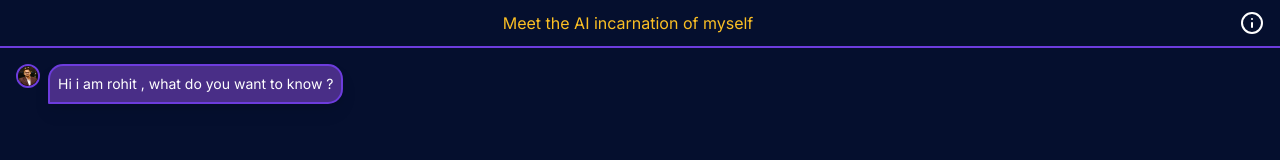
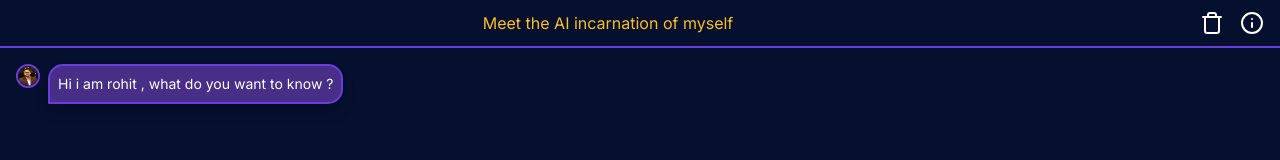
Before and after one commit to MrRohitTyagi/gemini-chatbot-FE, a Next.js app: page / in a window 1280 px wide. Shown: the top 160 px of the page. Built offline with nearby package versions, Linux system fonts and the light colour scheme; no server answers.

Commit message:
typing effect fix

```diff
--- a/app/page.js
+++ b/app/page.js
@@ -2,7 +2,7 @@
 
 import { useEffect, useRef, useState } from "react";
 import { Input } from "@/components/ui/input";
-import { Info, SendHorizonal } from "lucide-react";
+import { Info, SendHorizonal, Trash } from "lucide-react";
 import ChatsComp from "@/components/ChatComp";
 
 import { motion } from "framer-motion";
@@ -102,6 +102,15 @@ export default function Home() {
       setisLoading(false);
     }
   };
+  function handleClear() {
+    localStorage.removeItem("chats");
+    setchats([
+      {
+        role: "model",
+        parts: "Hi i am rohit , what do you want to know ?",
+      },
+    ]);
+  }
 
   return (
     <main className="min-h-screen min-w-screen bg-main-screen">
@@ -115,6 +124,10 @@ export default function Home() {
         >
           Meet the AI incarnation of myself
         </motion.h3>
+        <div className="flex gap-4 flex-row">
+          <button onClick={handleClear}>
+            <Trash size="24px" color="white" />
+          </button>
           <Popover className="w-full">
             <PopoverTrigger>
               <Info size="24px" color="white" />
@@ -122,20 +135,20 @@ export default function Home() {
             <PopoverContent className="bg-main-screen text-white">
               <ol className="space-y-2">
                 <li className="text-[14px]">
-                1: Knowledgeable : Equipped with information about your
+                  1: Knowledgeable : Equipped with information about my
                   preferences and expertise.
                 </li>
                 <li className="text-[14px]">
-                2: Contextual Understanding : Capable of interpreting questions
-                and providing relevant answers.
+                  2: Contextual Understanding : Capable of interpreting
+                  questions and providing relevant answers.
                 </li>
                 <li className="text-[14px]">
                   3: Reliable : Consistently delivers accurate and coherent
-                responses.
+                  responses.(sometimes not)
                 </li>
                 <li className="text-[14px]">
-                4: Time-saving : Handles inquiries efficiently, freeing up your
-                time for other tasks.
+                  4: Time-saving : Handles inquiries efficiently, freeing up
+                  your time for other tasks.
                 </li>
 
                 <li className="text-[14px]">
@@ -145,6 +158,7 @@ export default function Home() {
               </ol>
             </PopoverContent>
           </Popover>
+        </div>
       </div>
       <div ref={ref} className="h-chat-window w-full p-4 overflow-y-auto">
         <ChatsComp chats={chats} isLoading={isLoading} />
--- a/components/Typewritereffect.jsx
+++ b/components/Typewritereffect.jsx
@@ -9,10 +9,10 @@ const TypingComponent = ({ text }) => {
   useEffect(() => {
     const animateTyping = async () => {
       setisLoading(true);
-      for (let i = 0; i <= text.length; i += 2) {
+      for (let i = 0; i <= text.length; i++) {
         setDisplayedText(text.slice(0, i));
 
-        await new Promise((resolve) => setTimeout(resolve, 10));
+        await new Promise((resolve) => setTimeout(resolve, 5));
       }
       setisLoading(false);
     };
```
Lines whose indentation alone changed are shown as unchanged.
